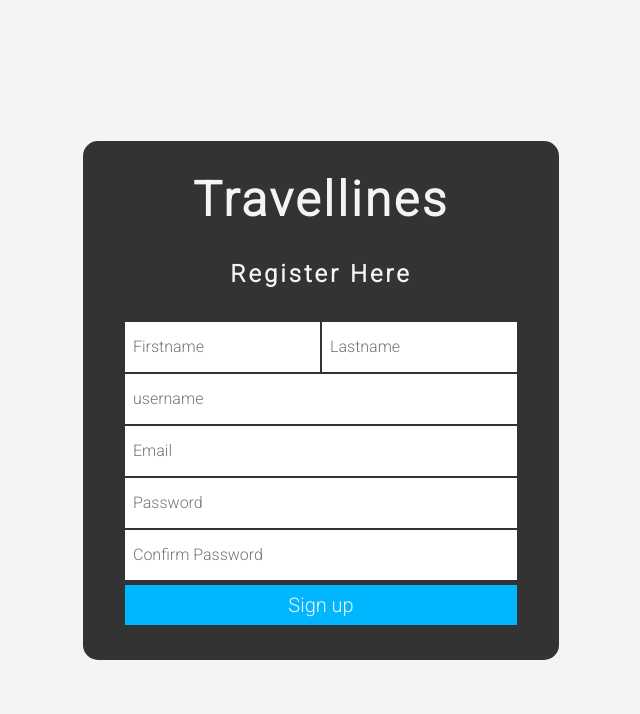
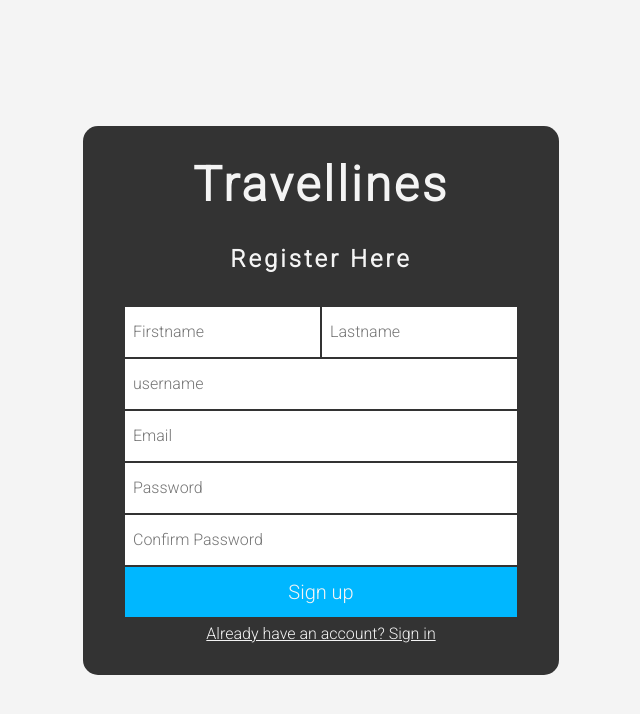
Before and after one commit to Iner-17/Travelinnes, a PHP site: page /src/pages/register.php in a window 1280 px wide. Shown: the top 714 px of the page, without its empty margins (319-959 px from the left). Run offline with PHP 8.4, Linux system fonts and the light colour scheme.

Commit message:
added sign in link

```diff
--- a/src/css/register.css
+++ b/src/css/register.css
@@ -46,15 +46,21 @@ form input {
     border: none;
 }
 
-tr {
-    height: 46px;
+form a {
+    display: inline-block;
+    width: 100%;
+    text-align: center;
+    color: #f4f4f4;
+    margin-top: 5px;
 }
+
 
 .btn {
     width: 100%;
-    height: 40px;
+    height: 50px;
     background-color: rgb(0, 183, 255);
     color: #f4f4f4;
     font-size: 20px;
     border: none;
+    cursor: pointer;
 }
--- a/src/pages/register.php
+++ b/src/pages/register.php
@@ -32,6 +32,9 @@
                     <tr>
                         <td colspan="2"><button class="btn">Sign up</button></td>
                     </tr>
+                    <tr>
+                        <td colspan="2"><a href="#">Already have an account? Sign in</a></td>
+                    </tr>
                 </tbody>
             </table>
         </form>
```
